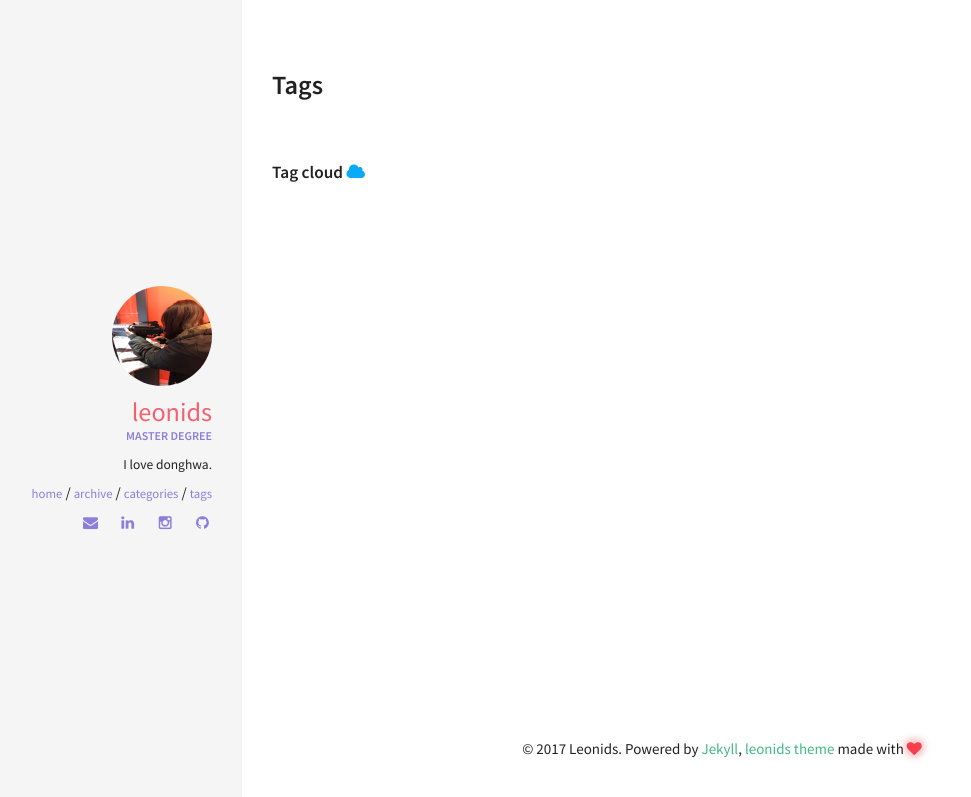
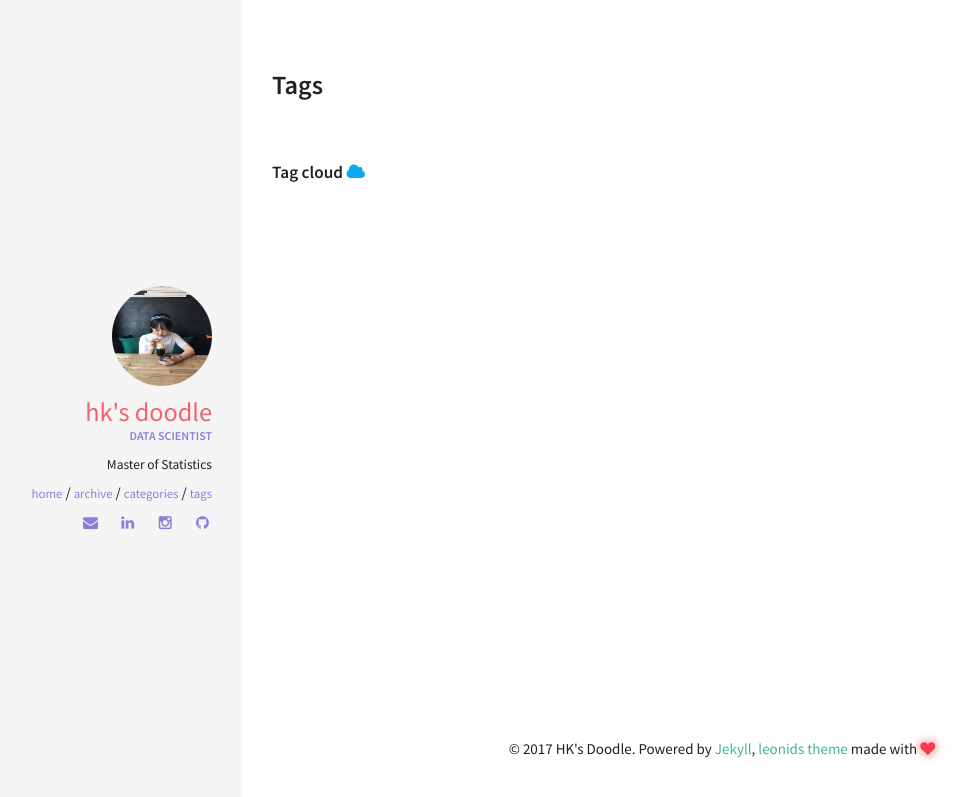
Before and after one commit to HeeKyung-Park/HeeKyung-Park.github.io, a Jekyll site: the page built from tags.html, in a window 1280 px wide. Shown: the top 797 px of the page, without its empty margins (78-1049 px from the left). Built offline with Jekyll 4.4.1, drawn with Linux system fonts in a browser that asks for light colours.

Commit message:
main change

```diff
--- a/Gemfile
+++ b/Gemfile
@@ -1,4 +1,6 @@
+
 source "https://rubygems.org"
+
 
 # Hello! This is where you manage which Jekyll version is used to run.
 # When you want to use a different version, change it below, save the
--- a/_config.yml
+++ b/_config.yml
@@ -6,7 +6,7 @@
 title: HK's Doodle blog
 email: gmlrud9001@gmail.com
 description: A simple and awesome blog theme powered by jekyll.
-url: # the base hostname & protocol for your site
+url: '' # the base hostname & protocol for your site
 
 
 #
@@ -33,10 +33,10 @@ kramdown:
 ####################################
 #
 owner:
-  name: Leonids
-  avatar: sniper_PARK.jpg
-  job: "master degree"
-  bio: "I love donghwa."
+  name: HK's Doodle
+  avatar: HKPARK.jpg
+  job: "Data Scientist"
+  bio: "Master of Statistics"
   email: gmlrud9001@gmail.com
   disqus-shortname:
   twitter: #username
```
Also changed, not shown: img/HKPARK.jpg (added).
